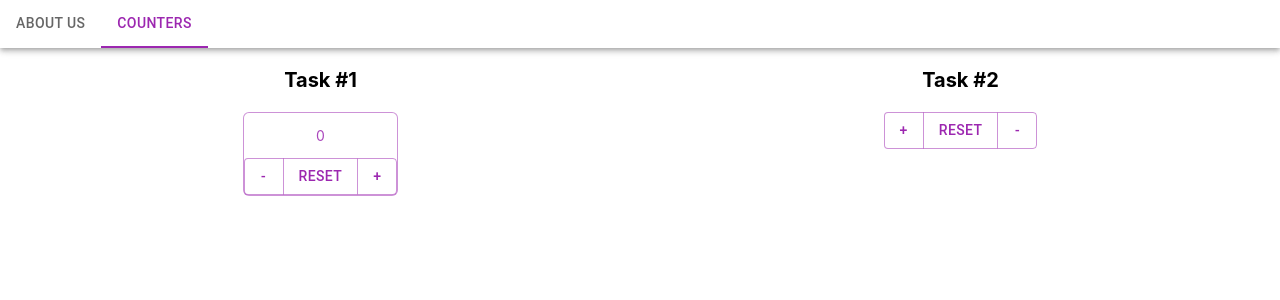
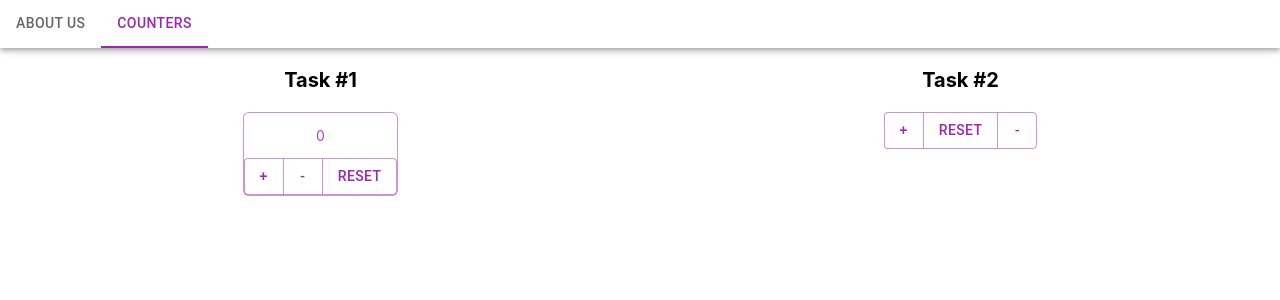
Before and after one commit to rihoko-vladimir/react-playground, a React (Create React App) app: page /react-playground/counters in a window 1280 px wide. Shown: the top 300 px of the page. Built offline with nearby package versions, Linux system fonts and the light colour scheme.

Commit message:
Button order changed for better look

```diff
--- a/src/views/Counter/index.js
+++ b/src/views/Counter/index.js
@@ -5,9 +5,9 @@ const Counter = (props) => (
     <div style={props.style} className={"mainContainer"}>
         <p className={"counter"}>{props.currentCount}</p>
         <ButtonGroup className={"buttonContainer"} color={"secondary"}>
+            <Button variant="outlined" size={"medium"} onClick={() => props.onIncrementClicked()}>+</Button>
             <Button variant="outlined" size={"medium"} onClick={() => props.onDecrementClicked()}>-</Button>
             <Button variant="outlined" size={"medium"} onClick={() => props.onResetClicked()}>Reset</Button>
-            <Button variant="outlined" size={"medium"} onClick={() => props.onIncrementClicked()}>+</Button>
         </ButtonGroup>
     </div>
 );
```
